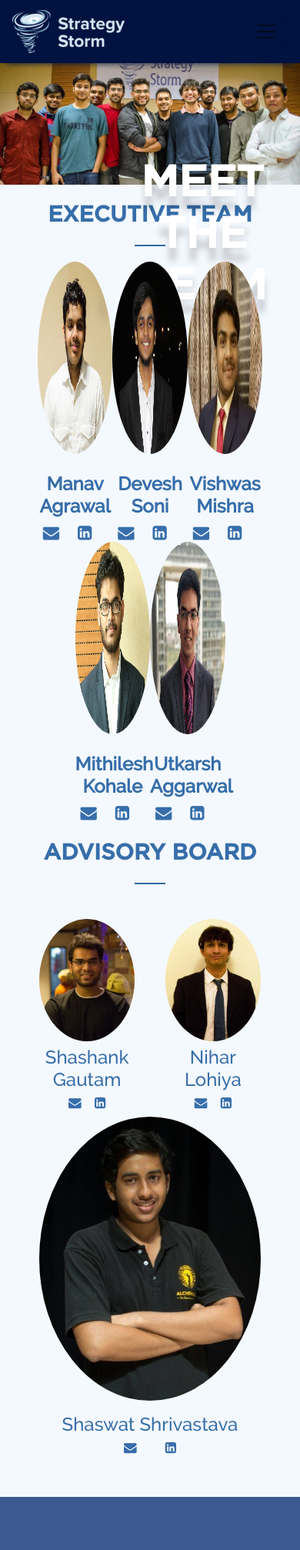
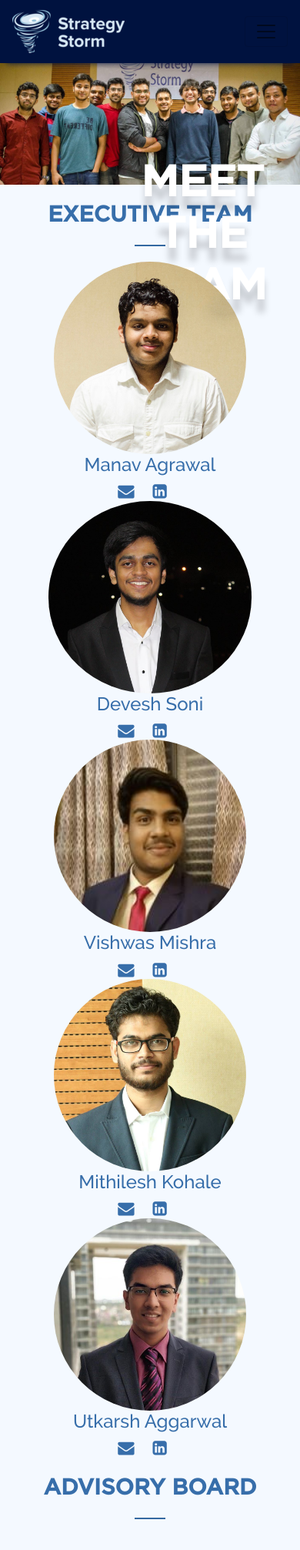
Before and after one commit to aditj/StrategyStorm, a PHP site: page /aboutus.php in a window 390 px wide. Shown: the top 2014 px of the page at 77% size. Run offline with PHP 8.4, Linux system fonts and the light colour scheme; some libraries are stand-ins or nearby versions.

Commit message:
responsive website initial

```diff
--- a/aboutus.php
+++ b/aboutus.php
@@ -15,19 +15,19 @@
                 <hr>
                 <div class="row justify-content-center">
 
-                    <div class="col-3">
+                    <div class="col-md-4">
                         <img class="img-fluid rounded-circle" src="./img/aboutus/manav.jpg" alt="Manav_Photo" /><br>
                         <h4>Manav Agrawal</h4>
                         <a href="mailto:manav190497@iitg.ac.in" data-toggle="tooltip" data-placement="bottom" title="manav190497@iitg.ac.in"><i class="fa fa-envelope fa-lg fa1"></i></a>
                         <a href="https://www.linkedin.com/in/manav-agrawal/" target="_blank"><i class="fa fa-linkedin-square fa-lg fa1"></i></a>
                     </div>
-                    <div class="col-3">
+                    <div class="col-md-4">
                         <img class="img-fluid rounded-circle" src="./img/aboutus/devesh.jpg" alt="Devesh_Photo" /><br>
                         <h4>Devesh Soni</h4>
                         <a href="mailto:deveshsoni350@gmail.com" data-toggle="tooltip" data-placement="bottom" title="deveshsoni350@gmail.com"><i class="fa fa-envelope fa-lg fa1"></i></a>
                         <a href="https://www.linkedin.com/in/sonidevesh/" target="_blank"><i class="fa fa-linkedin-square fa-lg fa1"></i></a>
                     </div>
-                    <div class="col-3">
+                    <div class="col-md-4">
                         <img class="img-fluid rounded-circle" src="./img/aboutus/vishwas.jpg" alt="Vishwas_Photo" /><br>
                         <h4>Vishwas Mishra</h4>
                         <a href="mailto:vishwas17597@gmail.com" data-toggle="tooltip" data-placement="bottom" title="vishwas17597@gmail.com"><i class="fa fa-envelope fa-lg fa1"></i></a>
@@ -35,13 +35,13 @@
                     </div>
                 </div>
                 <div class="row justify-content-center">
-                  <div class="col-3">
+                  <div class="col-md-4">
                       <img class="img-fluid rounded-circle" src="./img/aboutus/mithilesh.jpg" alt="Mithilesh_Photo" /><br>
                       <h4>Mithilesh Kohale</h4>
                       <a href="mailto:beingtmk@gmail.com" data-toggle="tooltip" data-placement="bottom" title="beingtmk@gmail.com"><i class="fa fa-envelope fa-lg fa1"></i></a>
                       <a href="https://www.linkedin.com/in/mithilesh-kohale-471915136/" target="_blank"><i class="fa fa-linkedin-square fa-lg fa1"></i></a>
                   </div>
-                    <div class="col-3">
+                    <div class="col-md-4">
                         <img class="img-fluid rounded-circle" src="./img/aboutus/utkarsh.jpg" alt="Utkarsh_Photo" /><br>
                         <h4>Utkarsh Aggarwal</h4>
                         <a href="mailto:utk.agg@iitg.ac.in" data-toggle="tooltip" data-placement="bottom" title="utk.agg@iitg.ac.in"><i class="fa fa-envelope fa-lg fa1"></i></a>
@@ -54,21 +54,23 @@
                 <h1>Advisory Board</h1>
                 <hr>
                 <div class="row justify-content-center">
-                    <div class="advisory-team-member col col-md-2">
+                    <div class="advisory-team-member col-md-3">
                         <img class="img-fluid rounded-circle" src="./img/aboutus/ex1.jpg" alt="Shashank_Photo" />
-                        <h4>Shashank <br>Gautam</h4>
-                        <a href="mailto:gshashank555@gmail.com" data-toggle="tooltip" data-placement="bottom" title="gshashank555@gmail.com"><i class="fa fa-envelope fa-lg fa1"></i></a>
-                        <a href="https://www.linkedin.com/in/shashankg14/" target="_blank"><i class="fa fa-linkedin-square fa-lg fa1"></i></a>
+                        <div class="">
+                          <h4>Shashank<br>Gautam</h4>
+                          <a href="mailto:gshashank555@gmail.com" data-toggle="tooltip" data-placement="bottom" title="gshashank555@gmail.com"><i class="fa fa-envelope fa-lg fa1"></i></a>
+                          <a href="https://www.linkedin.com/in/shashankg14/" target="_blank"><i class="fa fa-linkedin-square fa-lg fa1"></i></a>
+                        </div>
                     </div>
-                    <div class="advisory-team-member col col-md-2">
+                    <div class="advisory-team-member col-md-3">
                         <img class="img-fluid rounded-circle" src="./img/aboutus/nihar.jpg" alt="Nihar_Photo" />
-                        <h4>Nihar <br>Lohiya</h4>
+                        <h4>Nihar<br>Lohiya</h4>
                         <a href="mailto:lohiyanihar@gmail.com" data-toggle="tooltip" data-placement="bottom" title="lohiyanihar@gmail.com"><i class="fa fa-envelope fa-lg fa1"></i></a>
                         <a href="https://www.linkedin.com/in/niharlohiya/" target="_blank"><i class="fa fa-linkedin-square fa-lg fa1"></i></a>
                     </div>
-                    <div class="advisory-team-member col col-md-2">
+                    <div class="advisory-team-member col-md-3">
                         <img class="img-fluid rounded-circle" src="./img/aboutus/ex5.jpg" alt="Shaswat_Photo" />
-                        <h4>Shaswat Shrivastava</h4>
+                        <h4>Shaswat <br>Shrivastava</h4>
                         <a href="mailto:srivastava.shashwat1@gmail.com" data-toggle="tooltip" data-placement="bottom" title="srivastava.shashwat1@gmail.com"><i class="fa fa-envelope fa-lg fa1"></i></a>
                         <a href="https://www.linkedin.com/in/shashwatsrivastava/" target="_blank"><i class="fa fa-linkedin-square fa-lg fa1"></i></a>
                     </div>
--- a/index.php
+++ b/index.php
@@ -89,7 +89,7 @@
                                     <img src="img/home/cac.png" class="img-fluid rounded-circle" alt="Udgam Logo">
                                </div>
                                 <div class="col-10">
-                                    <h2><span>Consulting & Analytics, IIT Guwahati</span></h2>
+                                    <h2><span>Consulting & Analytics Club, IIT Guwahati</span></h2>
                                 </div>
                             </div>
                             <p>
```
Also changed, not shown: competition.php (+6 -3 lines).
